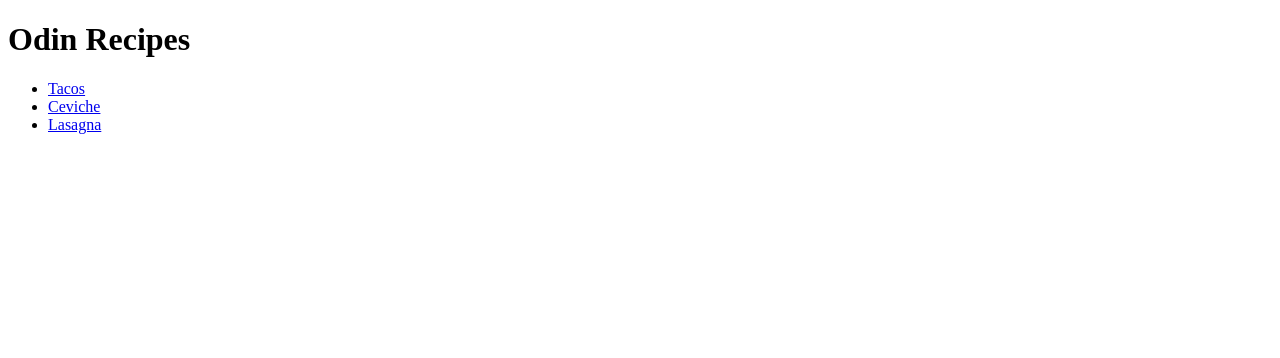
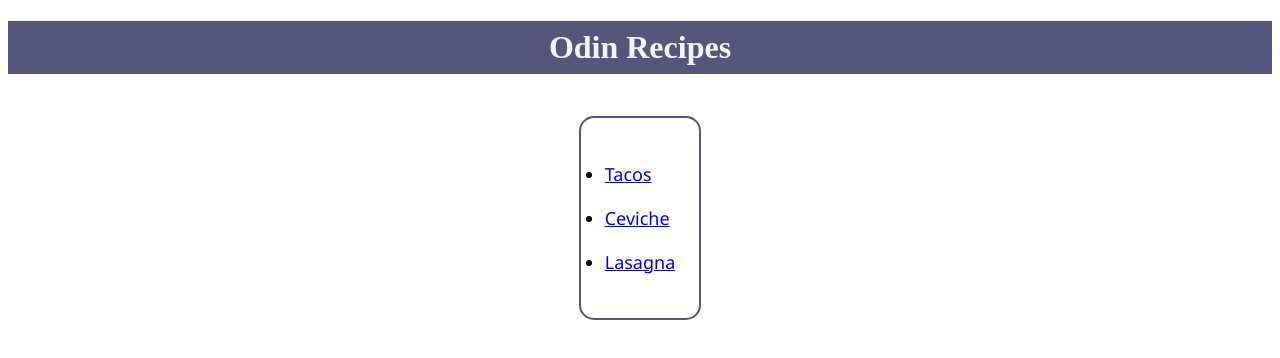
Before and after one commit to SebastianArce/theodinproject, a plain HTML site: page index.html in a window 1280 px wide. Drawn offline with Linux system fonts and the light colour scheme.

Commit message:
add style to index

```diff
--- a/index.html
+++ b/index.html
@@ -7,13 +7,14 @@
     <link rel="stylesheet" href="odin-recipes/style.css"
 </head>
 <body>
-    <h1>Odin Recipes</h1>
-
-    <ul>
-        <li><a href="odin-recipes/recipes/tacos.html">Tacos</a></li>
-        <li><a href="odin-recipes/recipes/ceviche.html">Ceviche</a></li>
-        <li><a href="odin-recipes/recipes/lasagna.html">Lasagna</a></li>
-    </ul>
+    <h1 class="title">Odin Recipes</h1>
+    <div class="container">
+        <ul class="list">
+            <li class="item"><a href="odin-recipes/recipes/tacos.html">Tacos</a></li>
+            <li class="item"><a href="odin-recipes/recipes/ceviche.html">Ceviche</a></li>
+            <li class="item"><a href="odin-recipes/recipes/lasagna.html">Lasagna</a></li>
+        </ul>
+    </div>
 
 </body>
 </html>
--- a/odin-recipes/style.css
+++ b/odin-recipes/style.css
@@ -21,3 +21,33 @@
     color: white;
     font-weight: bold;
 }
+
+
+.title {
+    background-color: rgb(86, 86, 125);
+    text-align: center;
+    color: whitesmoke;
+    padding: 8px;
+}
+
+.container {
+    display: flex;
+    justify-content: center;
+    align-items: center;
+}
+
+.list {
+    border-style: solid;
+    border-color: rgb(86, 86, 125);
+    border-width: 2px;
+    border-radius: 15px;
+    display: inline-block;
+    padding: 24px;
+    margin: 20px auto;
+}
+
+.item {
+    margin: 20px auto;
+    font-size: large;
+    font-family: 'Segoe UI', Tahoma, Geneva, Verdana, sans-serif;
+}
```
